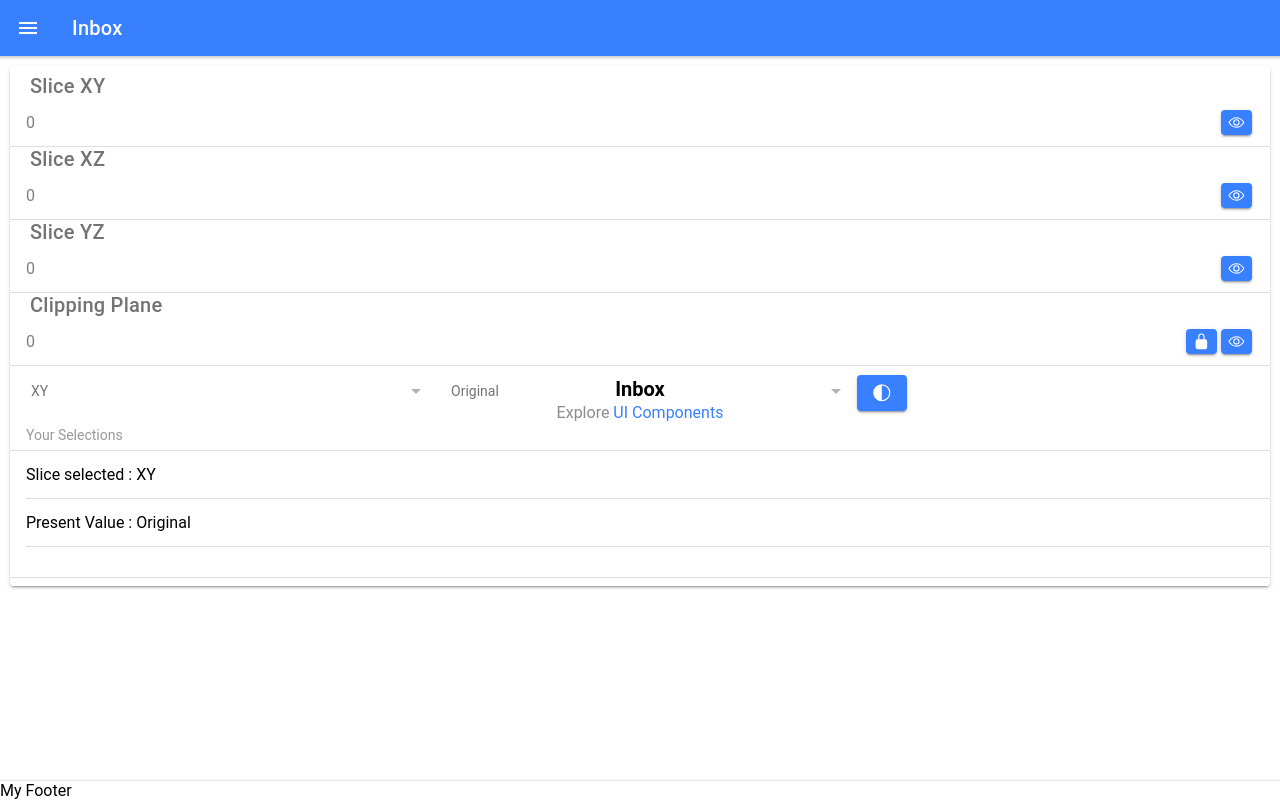
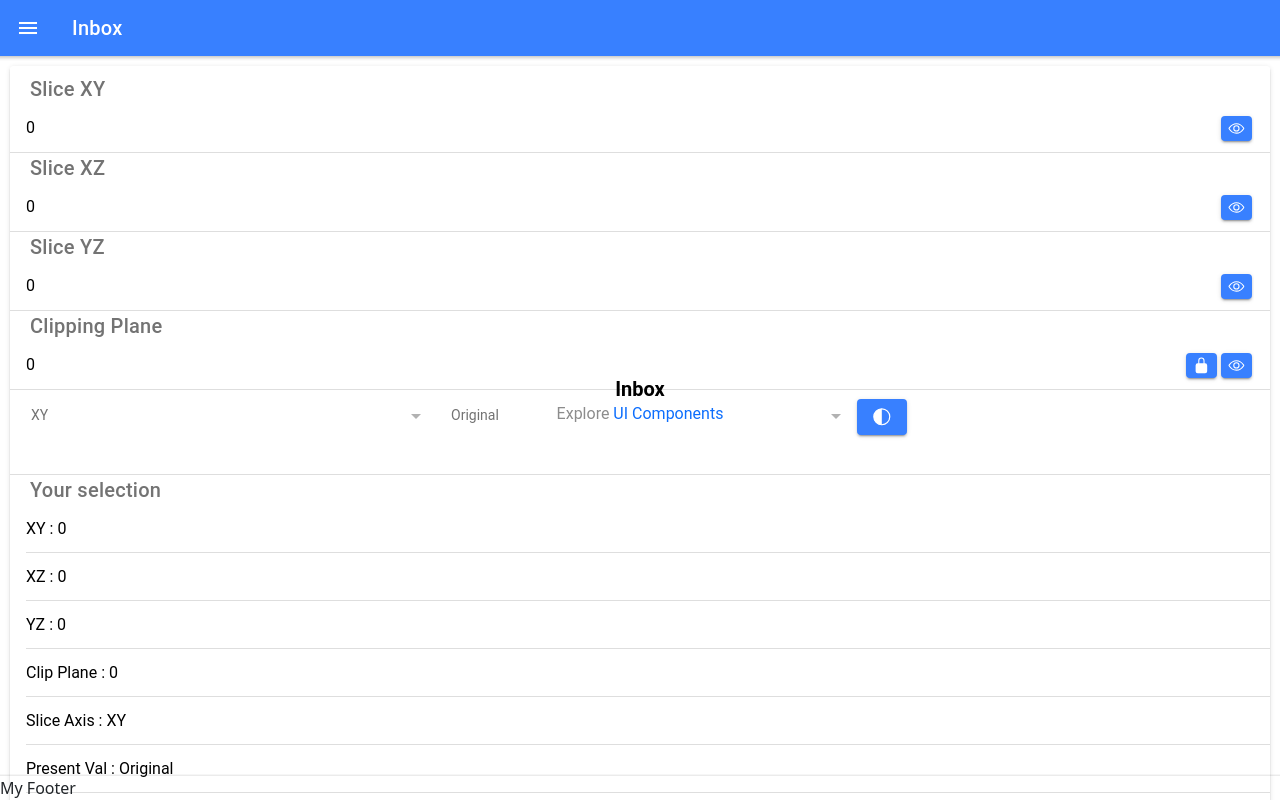
Before and after one commit to cnpem/annotat3d, a React (Create React App) app: page /page/Inbox in a window 1280 px wide. Built offline with nearby package versions, Linux system fonts and the light colour scheme.

Commit message:
This commit add more components in the annotat window and some Label Card implementation (see TODO's for more details)

```diff
--- a/package.json
+++ b/package.json
@@ -19,8 +19,10 @@
     "@types/react-dom": "^16.9.10",
     "@types/react-router": "^5.1.11",
     "@types/react-router-dom": "^5.1.7",
+    "bootstrap": "^5.1.3",
     "ionicons": "^5.4.0",
     "react": "^17.0.1",
+    "react-bootstrap": "^2.2.1",
     "react-dom": "^17.0.1",
     "react-router": "^5.2.0",
     "react-router-dom": "^5.2.0",
--- a/src/components/ClippingPlane.tsx
+++ b/src/components/ClippingPlane.tsx
@@ -1,8 +1,8 @@
-import React, {useState} from "react";
+import React from "react";
 import {
     IonIcon, IonInput, IonItem,
     IonSelect, IonSelectOption, IonTitle,
-    IonItemDivider, IonButton, IonCol, IonRow
+    IonButton, IonCol, IonRow
 } from "@ionic/react";
 
 /*Icons import*/
@@ -11,22 +11,41 @@ import {eyeOutline} from "ionicons/icons";
 import {contrastOutline} from "ionicons/icons";
 
 /**
- * @todo i need this function need to get
- * @todo need to remove the option "Your Selection"
- * @param args
+ * Interface component with the respective variable and setter
+ */
+interface ToolbarComp{
+    numberVal: number; onNumberVal: (val: number) => void;
+    sliceAxis: string; onSliceAxis: (slice: string) => void;
+    presentVal: string; onPresentVal: (presentVal: string) => void;
+    titleName: string;
+}
+
+/**
+ * Component that creates the Clipping Plane toolbar
+ * @todo i need to implement the action buttons
+ * @param args a list that contains the toolbar components
  * @constructor
+ * @return This component returns the Clipping Plane toolbar
  */
-const ClippingPlane: React.FC<{numberVal: number; titleName: string}> = (args) => {
+const ClippingPlane: React.FC<ToolbarComp> = (args) => {
 
-    const [_, setNumber] = useState<number>();
-    const [presentVal, setPresentVal] = useState<string>("Original");
-    const [sliceAxis, setSliceAxis] = useState<string>("XY");
+    const inputNumberVal = (event: CustomEvent) => {
+        args.onNumberVal(parseInt(event.detail.value!));
+    }
+
+    const inputSliceAxis = (event: CustomEvent) => {
+        args.onSliceAxis(event.detail.value!);
+    }
+
+    const inputPresentVal = (e: CustomEvent) => {
+        args.onPresentVal(e.detail.value!);
+    }
 
     return(
         <React.Fragment>
             <IonTitle>{args.titleName!}</IonTitle>
             <IonItem>
-                <IonInput type={"number"} value={args.numberVal!} placeholder={"0"} onIonChange={e => setNumber(parseInt(e.detail.value!, 10))}/>
+                <IonInput type={"number"} value={args.numberVal!} placeholder={"0"} onIonChange={inputNumberVal}/>
 
                 <IonButton>
                     <IonIcon icon={lockClosed}/>
@@ -40,7 +59,7 @@ const ClippingPlane: React.FC<{numberVal: number; titleName: string}> = (args) =
 
             <IonRow>
                 <IonCol>
-                    <IonSelect value={sliceAxis} okText="Okay" placeholder={"XY"} cancelText="Cancel" onIonChange={e => setSliceAxis(e.detail.value)}>
+                    <IonSelect value={args.sliceAxis} okText="Okay" placeholder={"XY"} cancelText="Cancel" onIonChange={inputSliceAxis}>
                         <IonSelectOption value="XY">XY</IonSelectOption>
                         <IonSelectOption value="XZ">XZ</IonSelectOption>
                         <IonSelectOption value="YZ">YZ</IonSelectOption>
@@ -49,7 +68,7 @@ const ClippingPlane: React.FC<{numberVal: number; titleName: string}> = (args) =
                 </IonCol>
 
                 <IonCol>
-                    <IonSelect value={presentVal} okText="Okay" placeholder={"Original"} cancelText="Cancel" onIonChange={e => setPresentVal(e.detail.value)}>
+                    <IonSelect value={args.presentVal} okText="Okay" placeholder={"Original"} cancelText="Cancel" onIonChange={inputPresentVal}>
                         <IonSelectOption value="Original">Original</IonSelectOption>
                     </IonSelect>
                 </IonCol>
@@ -60,10 +79,6 @@ const ClippingPlane: React.FC<{numberVal: number; titleName: string}> = (args) =
                     </IonButton>
                 </IonCol>
             </IonRow>
-
-            <IonItemDivider>Your Selections</IonItemDivider>
-            <IonItem>Slice selected : {sliceAxis}</IonItem>
-            <IonItem>Present Value : {presentVal}</IonItem>
         </React.Fragment>
     );
 
--- /dev/null
+++ b/src/components/InputLabel.tsx
@@ -0,0 +1,37 @@
+import React from "react";
+import {IonButton, IonModal, IonContent} from "@ionic/react";
+
+/**
+ * Child component for the ToobarComp
+ */
+interface LabelProp{
+    color: string;
+    labelName: string;
+}
+
+/**
+ * Interface component with the respective variable and setter
+ */
+interface ToolbarComp{
+    labelList: LabelProp[]; onLabelList: (labelElement: LabelProp) => void;
+}
+
+/**
+ * This component creates the option for add any label in the label section
+ * @todo i need to finish this implementation
+ * @param args a list that contains the toolbar components
+ * @constructor
+ * @return This function returns the a window for the user add a label name and color a vector with this new label
+ */
+const InputLabel: React.FC<ToolbarComp> = (args) => {
+    return(
+        <React.Fragment>
+            <IonButton className={"ion-text-right"} id={"trigger-button"}/>
+            <IonModal trigger={"trigger-button"}>
+                <IonContent>dadad</IonContent>
+            </IonModal>
+        </React.Fragment>
+    );
+};
+
+export default InputLabel;
--- /dev/null
+++ b/src/components/LabelTable.tsx
@@ -0,0 +1,63 @@
+import React from "react";
+import * as ReactBootStrap from "react-bootstrap";
+import {IonTitle, IonRow, IonCol, IonButton} from "@ionic/react";
+import InputLabel from "./InputLabel";
+
+interface LabelProp{
+    color: string;
+    labelName: string;
+}
+
+interface ToolbarComp{
+    labelList: LabelProp[]; onLabelList: (labelElement: LabelProp) => void;
+}
+
+/**
+ *
+ * @param args
+ * @constructor
+ */
+const LabelTable: React.FC<ToolbarComp> = (args) => {
+
+    /*I'll write the code for add a label here*/
+    const inputLabelList = () => {
+        return;
+    }
+
+    const RenderLabels = (labelElement: LabelProp, index: number) => {
+
+        return(
+            <tr key={index}>
+                <td>{labelElement.labelName}</td>
+                <td>{labelElement.color}</td>
+            </tr>
+        );
+
+    };
+
+    return(
+        <React.Fragment>
+            <IonTitle>Label card</IonTitle>
+            <IonRow>
+                <IonCol>
+                    <InputLabel labelList={args.labelList} onLabelList={args.onLabelList}/>
+                </IonCol>
+            </IonRow>
+            <ReactBootStrap.Table striped bordered hover>
+                <thead>
+                <tr>
+                    <th>Label Name</th>
+                    <th>Label Color</th>
+                    <th>Options</th>
+                </tr>
+                </thead>
+                <tbody>
+                {args.labelList.map(RenderLabels)}
+                </tbody>
+            </ReactBootStrap.Table>
+        </React.Fragment>
+    );
+
+};
+
+export default LabelTable;
--- /dev/null
+++ b/src/components/OutputsVis.tsx
@@ -0,0 +1,37 @@
+import {IonItem, IonTitle} from "@ionic/react";
+import React from "react";
+
+/**
+ * Interface module
+ */
+interface ToolbarComp{
+    sliceXY: number;
+    sliceXZ: number;
+    sliceYZ: number;
+    clipPlane: number;
+    sliceAxis: string;
+    presentVal: string;
+}
+
+/**
+ * This component does the output of the selected values from the user. Maybe this will be used only for debugging
+ * @param args a list of parameters typed by the user
+ * @constructor
+ * @return Return the React component with the values typed by the user
+ */
+const OutputsVis: React.FC<ToolbarComp> = (args) => {
+
+    return(
+        <React.Fragment>
+            <IonTitle>Your selection</IonTitle>
+            <IonItem>XY : {args.sliceXY}</IonItem>
+            <IonItem>XZ : {args.sliceXZ}</IonItem>
+            <IonItem>YZ : {args.sliceYZ}</IonItem>
+            <IonItem>Clip Plane : {args.clipPlane}</IonItem>
+            <IonItem>Slice Axis : {args.sliceAxis}</IonItem>
+            <IonItem>Present Val : {args.presentVal}</IonItem>
+        </React.Fragment>)
+
+};
+
+export default OutputsVis;
--- a/src/components/SideMenuAnnot.tsx
+++ b/src/components/SideMenuAnnot.tsx
@@ -1,8 +1,17 @@
-import React from "react";
+import React, {useState} from "react";
 import {IonCard, IonItemDivider, IonList} from "@ionic/react";
 import SlicesSubMenu from "./SlicesSubMenu";
-import {useParams} from "react-router";
 import ClippingPlane from "./ClippingPlane";
+import OutputsVis from "./OutputsVis";
+import LabelTable from "./LabelTable";
+
+/**
+ *
+ */
+interface LabelProp {
+    color: string;
+    labelName: string;
+}
 
 /**
  * @todo i need to remove the slices variables later
@@ -10,19 +19,53 @@ import ClippingPlane from "./ClippingPlane";
  */
 const SideMenuAnnot: React.FC = () => {
 
-    const sliceXY = useParams<number>();
-    const sliceXZ = useParams<number>();
-    const sliceYZ = useParams<number>();
-    const clipPlane = useParams<number>();
+    const [sliceXY, setSliceXY] = useState<number>(0);
+    const [sliceXZ, setSliceXZ] = useState<number>(0);
+    const [sliceYZ, setSliceYZ] = useState<number>(0);
+    const [clipPlane, setClipPlane] = useState<number>(0);
+    const [sliceAxis, setSliceAxis] = useState<string>("XY");
+    const [presentVal, setPresentVal] = useState<string>("Original");
+    const [labelList, setLabelList] = useState<LabelProp[]>([{color: "", labelName: ""}]);
+
+    const selectSliceHandlerXY = (slice: number) => {
+        setSliceXY(slice);
+    }
+
+    const selectSliceHandlerXZ = (slice: number) => {
+        setSliceXZ(slice);
+    }
+
+    const selectSliceHandlerYZ = (slice: number) => {
+        setSliceYZ(slice);
+    }
+
+    const selectClipPlane = (plane: number) => {
+        setClipPlane(plane)
+    }
+
+    const selectSliceAxis = (slice: string) => {
+        setSliceAxis(slice);
+    }
+
+    const selectPresentVal = (val: string) => {
+        setPresentVal(val);
+    }
+
+    const selectLabelList = (labelElement: LabelProp) => {
+        setLabelList((vec) => [...vec, labelElement]);
+    }
 
     return(
         <IonCard>
             <IonList>
-                <SlicesSubMenu numberVal={sliceXY} titleName={"Slice XY"}/>
-                <SlicesSubMenu numberVal={sliceXZ} titleName={"Slice XZ"}/>
-                <SlicesSubMenu numberVal={sliceYZ} titleName={"Slice YZ"}/>
-                <ClippingPlane numberVal={clipPlane} titleName={"Clipping Plane"}/>
+                <SlicesSubMenu numberVal={sliceXY} onNumberVal={selectSliceHandlerXY} titleName={"Slice XY"}/>
+                <SlicesSubMenu numberVal={sliceXZ} onNumberVal={selectSliceHandlerXZ} titleName={"Slice XZ"}/>
+                <SlicesSubMenu numberVal={sliceYZ} onNumberVal={selectSliceHandlerYZ} titleName={"Slice YZ"}/>
+                <ClippingPlane numberVal={clipPlane} onNumberVal={selectClipPlane} sliceAxis={sliceAxis} onSliceAxis={selectSliceAxis} presentVal={presentVal} onPresentVal={selectPresentVal} titleName={"Clipping Plane"}/>
                 <IonItemDivider/>
+                <OutputsVis sliceXY={sliceXY} sliceXZ={sliceXZ} sliceYZ={sliceYZ} clipPlane={clipPlane} sliceAxis={sliceAxis} presentVal={presentVal}/>
+                <IonItemDivider/>
+                <LabelTable labelList={labelList} onLabelList={selectLabelList}/>
             </IonList>
         </IonCard>
     )
--- a/src/components/SlicesSubMenu.tsx
+++ b/src/components/SlicesSubMenu.tsx
@@ -1,25 +1,32 @@
-import React, {useState} from "react";
+import React from "react";
 import {IonButton, IonIcon, IonInput, IonItem, IonTitle} from "@ionic/react";
 
 /*Icon import*/
 import {eyeOutline} from "ionicons/icons";
 
+interface ToolbarComp{
+    numberVal: number; onNumberVal: (val: number) => void;
+    titleName: string;
+}
+
 /**
  * React module that create the sub-windows with a dynamic placeholder
  * @param args a object that contains a number with the value of the placeholder and the tile string box
- * @todo i need to make numberVal change in this function
+ * @todo i need to implement the button action
  * @constructor
  * @return returns the React file to create the site /inbox
  */
-const SlicesSubMenu: React.FC<{numberVal: number; titleName: string}> = (args) => {
+const SlicesSubMenu: React.FC<ToolbarComp> = (args) => {
 
-    const [_, setNumber] = useState<number>();
+    const inputNumberVal = (event: CustomEvent) => {
+        args.onNumberVal(parseInt(event.detail.value!));
+    }
 
     return (
         <React.Fragment>
             <IonTitle>{args.titleName!}</IonTitle>
             <IonItem>
-                <IonInput type={"number"} value={args.numberVal!} placeholder={"0"} onIonChange={e => setNumber(parseInt(e.detail.value!, 10))}/>
+                <IonInput type={"number"} value={args.numberVal!} placeholder={"0"} onIonChange={inputNumberVal}/>
 
                 <IonButton>
                     <IonIcon icon={eyeOutline}/>
--- a/src/index.tsx
+++ b/src/index.tsx
@@ -3,6 +3,7 @@ import ReactDOM from 'react-dom';
 import App from './App';
 import * as serviceWorkerRegistration from './serviceWorkerRegistration';
 import reportWebVitals from './reportWebVitals';
+import 'bootstrap/dist/css/bootstrap.min.css';
 
 ReactDOM.render(
   <React.StrictMode>
--- a/src/pages/Page.tsx
+++ b/src/pages/Page.tsx
@@ -1,11 +1,11 @@
 import React from "react";
 import {
-    IonButtons, IonCard, IonContent,
-    IonFooter, IonHeader, IonItemDivider,
-    IonList, IonMenuButton, IonPage,
+    IonButtons, IonContent,
+    IonFooter, IonHeader,
+    IonMenuButton, IonPage,
     IonTitle, IonToolbar
 } from '@ionic/react';
-import { useParams } from 'react-router';
+import {useParams} from 'react-router';
 import './Page.css';
 
 /*Components imports*/
@@ -20,7 +20,7 @@ import SideMenuAnnot from "../components/SideMenuAnnot";
  */
 const Page: React.FC = () => {
 
-    const { name } = useParams<{ name: string; }>();
+    const {name} = useParams<{name: string}>();
 
     return (
         <IonPage>
```
Also changed, not shown: src/components/ExploreContainer.tsx (+11 -1 lines), src/components/Menu.tsx (+6 -6 lines), 2 other files (tests, documents, lock files or other folders).
